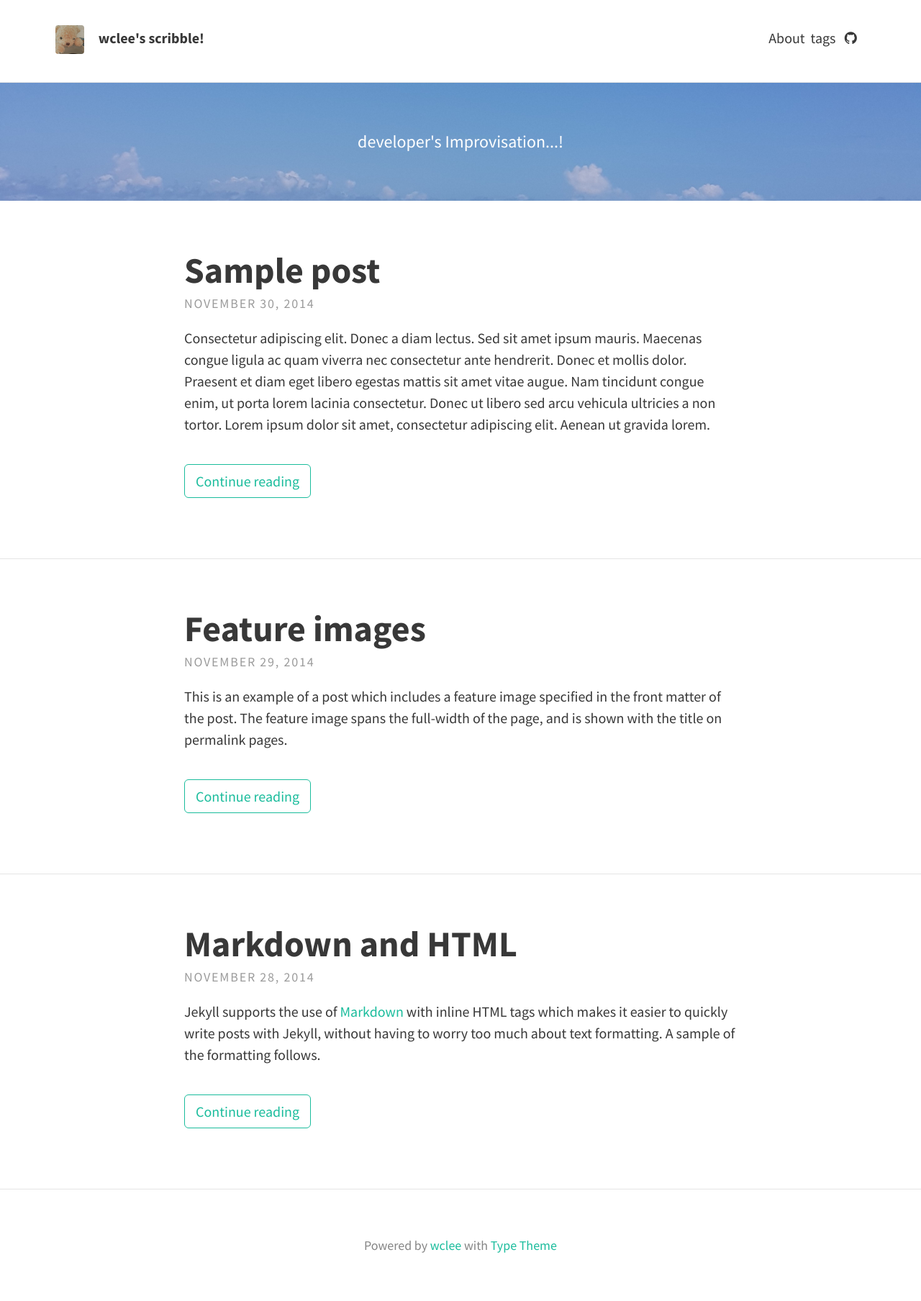
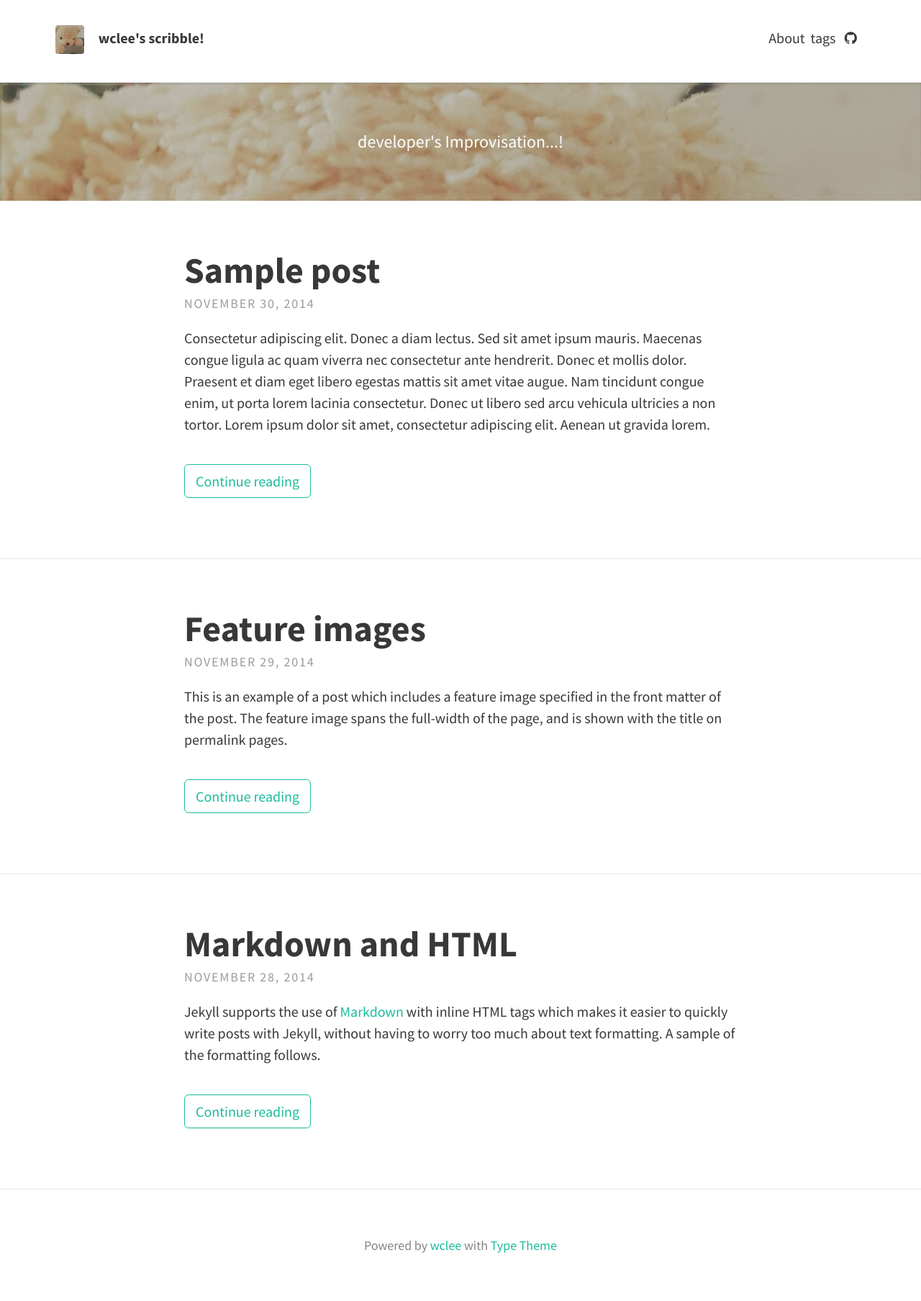
Before and after one commit to wclee7/wclee7.github.io_b, a Jekyll site: the page built from index.html, in a window 1280 px wide. Shown: the whole page at 72% size. Built offline with Jekyll 4.4.1, drawn with Linux system fonts in a browser that asks for light colours; the list of posts is cut into pages by our own code.

Commit message:
Update _config.yml

```diff
--- a/_config.yml
+++ b/_config.yml
@@ -16,7 +16,7 @@ theme_settings:
      <p>developer's Improvisation...!</p>
 
 
-  header_text_feature_image: assets/img/header-image-1.jpg    # assets/img/logo.jpg
+  header_text_feature_image: assets/img/myPhotoS.jpg    # assets/img/header-image-1.jpg
   footer_text: >
    Powered by <a href="https://blog.daum.net/urlover">wclee</a> with <a href="https://github.com/rohanchandra/type-theme">Type Theme</a>
 
```
